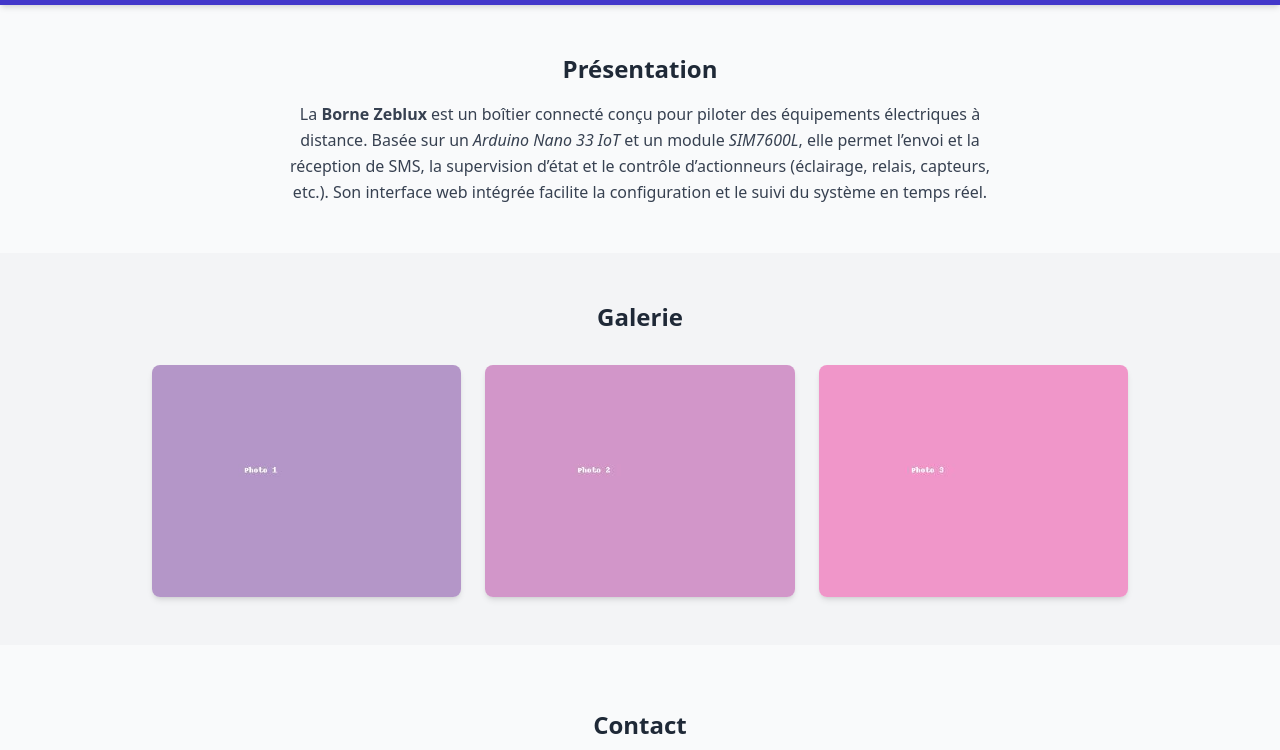
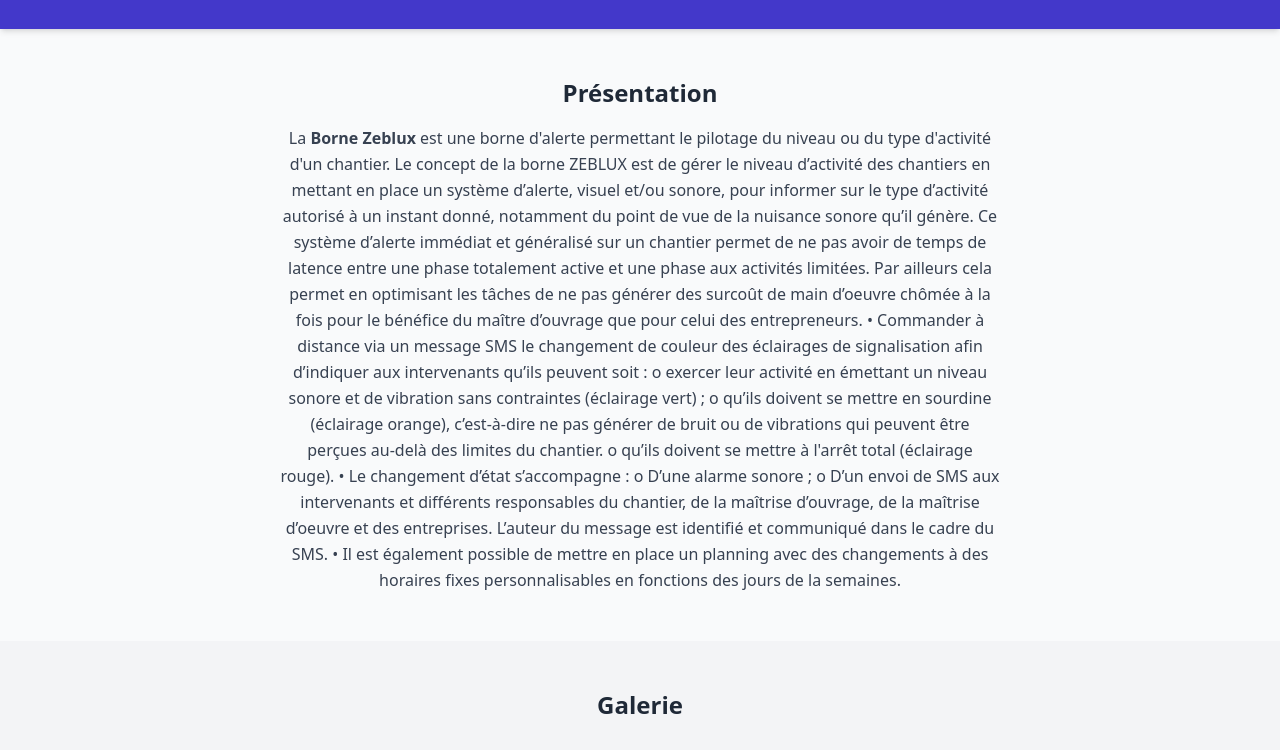
Before and after one commit to MathLep/borne_zeblux_web, a plain HTML site: page index.html in a window 1280 px wide. Shown: the part 135-885 px from the top of the page. Drawn offline with nearby package versions, Linux system fonts and the light colour scheme.

Commit message:
Revise description and functionality of Borne Zeblux
Updated project description and features for Borne Zeblux.

```diff
--- a/index.html
+++ b/index.html
@@ -1,4 +1,4 @@
-<!DOCTYPE html>
+antier<!DOCTYPE html>
 <html lang="fr">
 <head>
   <meta charset="UTF-8">
@@ -11,17 +11,26 @@
   <!-- Header -->
   <header class="bg-indigo-700 text-white text-center py-8 shadow-md">
     <h1 class="text-4xl font-bold mb-2">Borne Zeblux</h1>
-    <p class="text-lg text-indigo-200">Un boîtier intelligent pour la gestion et le contrôle à distance via SMS et réseau 4G</p>
+    <p class="text-lg text-indigo-200">Une borne d'alerte intelligente pour la gestion et le contrôle de chantier à distance via SMS et réseau 4G</p>
   </header>
 
   <!-- Description -->
   <section class="max-w-3xl mx-auto px-6 py-12 text-center">
     <h2 class="text-2xl font-semibold mb-4">Présentation</h2>
     <p class="text-gray-700 leading-relaxed">
-      La <strong>Borne Zeblux</strong> est un boîtier connecté conçu pour piloter des équipements électriques à distance.
-      Basée sur un <em>Arduino Nano 33 IoT</em> et un module <em>SIM7600L</em>, elle permet l’envoi et la réception de SMS,
-      la supervision d’état et le contrôle d’actionneurs (éclairage, relais, capteurs, etc.).
-      Son interface web intégrée facilite la configuration et le suivi du système en temps réel.
+      La <strong>Borne Zeblux</strong> est une borne d'alerte permettant le pilotage du niveau ou du type d'activité d'un chantier.
+      Le concept de la borne ZEBLUX est de gérer le niveau d’activité des chantiers en mettant en place un système d’alerte, visuel et/ou sonore,
+      pour informer sur le type d’activité autorisé à un instant donné, notamment du point de vue de la nuisance sonore qu’il génère.
+      Ce système d’alerte immédiat et généralisé sur un chantier permet de ne pas avoir de temps de latence entre une phase totalement active et une phase aux activités limitées.
+      Par ailleurs cela permet en optimisant les tâches de ne pas générer des surcoût de main d’oeuvre chômée à la fois pour le bénéfice du maître d’ouvrage que pour celui des entrepreneurs.
+      • Commander à distance via un message SMS le changement de couleur des éclairages de signalisation afin d’indiquer aux intervenants qu’ils peuvent soit :
+        o exercer leur activité en émettant un niveau sonore et de vibration sans contraintes (éclairage vert) ;
+        o qu’ils doivent se mettre en sourdine (éclairage orange), c’est-à-dire ne pas générer de bruit ou de vibrations qui peuvent être perçues au-delà des limites du chantier.
+        o qu’ils doivent se mettre à l'arrêt total (éclairage rouge).
+      • Le changement d’état s’accompagne :
+        o D’une alarme sonore ;
+        o D’un envoi de SMS aux intervenants et différents responsables du chantier, de la maîtrise d’ouvrage, de la maîtrise d’oeuvre et des entreprises. L’auteur du message est identifié et communiqué dans le cadre du SMS.
+      • Il est également possible de mettre en place un planning avec des changements à des horaires fixes personnalisables en fonctions des jours de la semaines.
     </p>
   </section>
 
```
